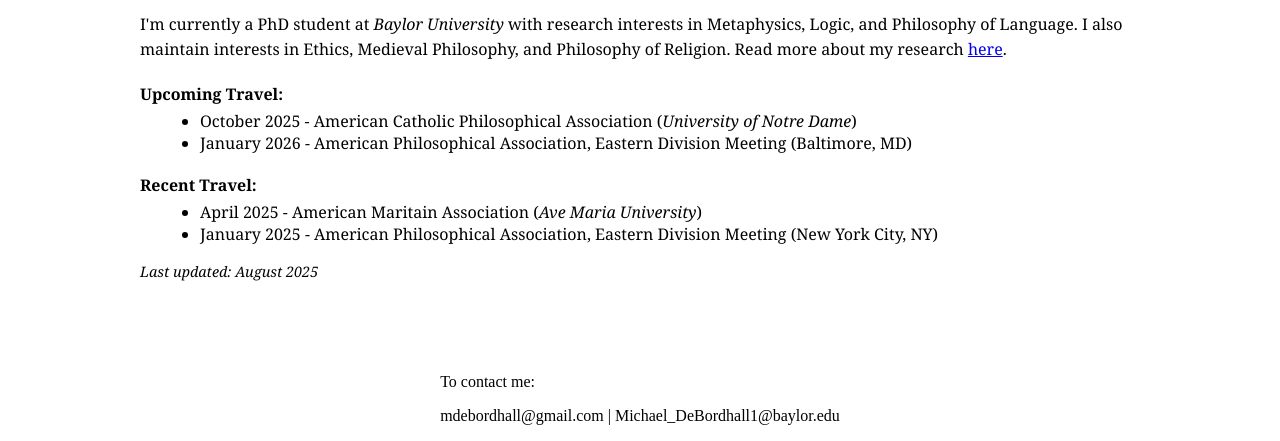
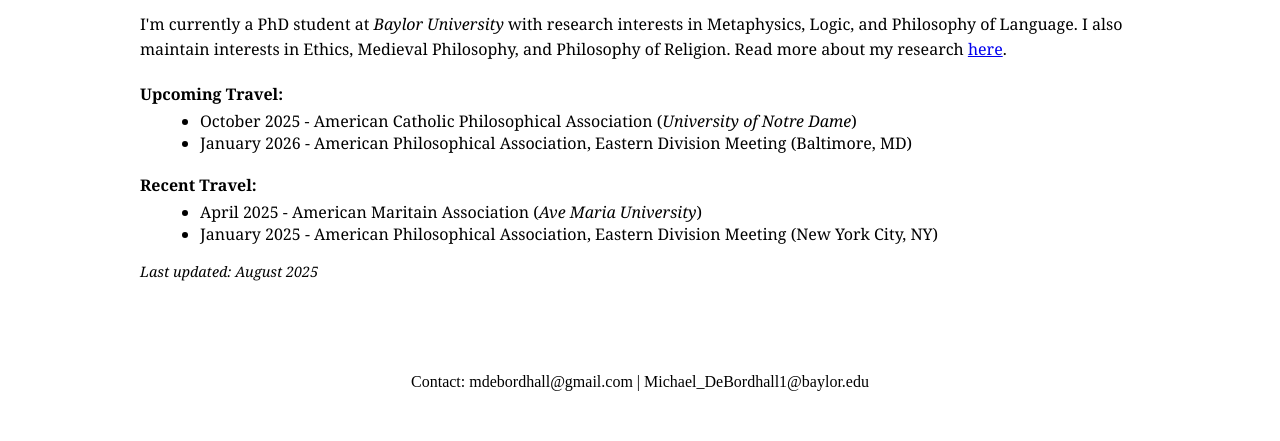
Before and after one commit to SocraticTactic/academic-portfolio, a plain HTML site: page index.html in a window 1280 px wide. Shown: the part 512-953 px from the top of the page. After the commit the page ends 919 px from the top, so only its background shows below. Drawn offline with Linux system fonts and the light colour scheme.

Commit message:
Minimal updates

```diff
--- a/index.html
+++ b/index.html
@@ -90,10 +90,11 @@
     <!--TODO: Footer section-->
     <div class="footer">
       <div class="conntect">
-        <p>To contact me:</p>
-        <p>mdebordhall@gmail.com | Michael_DeBordhall1@baylor.edu</p>
+        <p>Contact: mdebordhall@gmail.com | Michael_DeBordhall1@baylor.edu</p>
       </div>
-      <div class="links"></div>
+      <div class="links">
+
+      </div>
     </div>
     <script src="app.js"></script>
   </body>
--- a/styles.css
+++ b/styles.css
@@ -131,7 +131,6 @@
 
 /** Footer CSS */
 
-
 /** Index-Main CSS */
 .main-section {
   max-width: 1000px;
```
